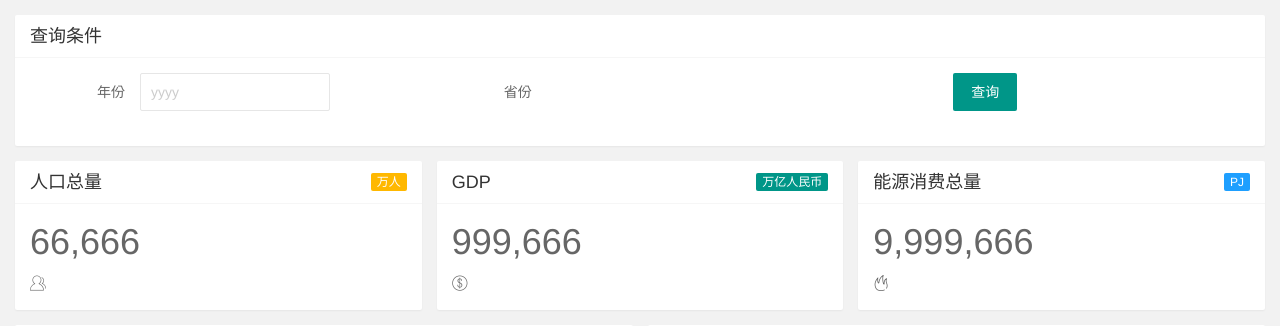
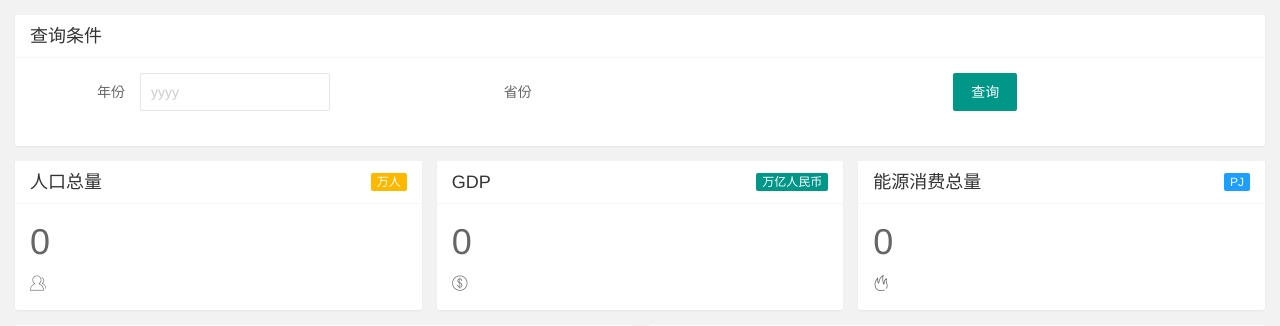
Before and after one commit to gzy1991/regionalEnergyResearch, a Django app: page /getIndexPage/index/baseData.html in a window 1280 px wide. Shown: the top 326 px of the page. Run offline with Django 3.2, Linux system fonts and the light colour scheme; some libraries are stand-ins or nearby versions.

Commit message:
基本数据页面： 优化

```diff
--- a/templates/index/baseData.html
+++ b/templates/index/baseData.html
@@ -68,7 +68,7 @@
                     <span class="layui-badge layui-bg-orange layuiadmin-badge">万人</span>
                 </div>
                 <div class="layui-card-body layuiadmin-card-list">
-                    <p class="layuiadmin-big-font" id="popNum">66,666</p>
+                    <p class="layuiadmin-big-font" id="popNum">0</p>
                     <i class="layui-inline layui-icon layui-icon-user"></i>
                 </div>
             </div>
@@ -80,7 +80,7 @@
                     <span class="layui-badge layui-bg-green layuiadmin-badge">万亿人民币</span>
                 </div>
                 <div class="layui-card-body layuiadmin-card-list">
-                    <p class="layuiadmin-big-font" id="gdpNum">999,666</p>
+                    <p class="layuiadmin-big-font" id="gdpNum">0</p>
                     <i class="layui-inline layui-icon layui-icon-dollar"></i>
                 </div>
             </div>
@@ -92,7 +92,7 @@
                     <span class="layui-badge layui-bg-blue layuiadmin-badge">PJ</span>
                 </div>
                 <div class="layui-card-body layuiadmin-card-list">
-                    <p class="layuiadmin-big-font" id="energyNum">9,999,666</p>
+                    <p class="layuiadmin-big-font" id="energyNum">0</p>
                     <i class="layui-inline layui-icon layui-icon-fire"></i>
                 </div>
             </div>
@@ -344,7 +344,8 @@
             elem: '#area-picker',
             change: function (res) {
                 curProvince=res.province;
-                initData(curProvince,curYear)
+                initData(curProvince,curYear);
+                initEcharts2(curYear,curProvince);/*初始化饼图*/
             }
         });
         /* 年份选择  laydate实例 */
@@ -357,16 +358,30 @@
             showBottom: false,
             // theme: '#18accc',
             change: function(value, date, endDate){ /*当日期变化时*/
-                if(initData(curProvince,value)){
+                var flag1 = pageData.echart1.year.indexOf(value)!=-1;//存在此年的数据
+                var flag2 = pageData.echart2.yearList.indexOf(parseInt(value))!=-1 ; //存在此年的数据
+                if( !flag1 && !flag2){
+                    layer.alert("无此年的数据");
+                    return false;
+                }
                 curYear=value;
                 $("#date-picker").val(curYear);
+                if(flag1){//存在此年的数据
+                    initData(curProvince,value);
+                }else{//不存在此年的数据
+                    $("#popNum").html("0")
+                    $("#gdpNum").html("0")
+                    $("#energyNum").html("0");
                 }
+                initEcharts2(curYear,curProvince);/*初始化饼图*/
             }
         });
 
         /* 监听查询按钮 */
         form.on('submit(component-form-demo1)', function (data) {
+            if(pageData.echart1.year.indexOf(curYear)!=-1){
                 initData(curProvince,curYear);
+            }
             initEcharts2(curYear,curProvince);
             return false;
         });
@@ -402,14 +417,11 @@
             }
             var proIndex=  parseInt(proInfo[0])-1;                /*省份index*/
             var yearIndex=  echartsData_1['year'].indexOf(year);  /*年份Index*/
-            if(yearIndex==-1) {
-                layer.alert("年份有误，此年无数据:<br> "+year+"年 "+province);
-                return false;
-            }
+            if(yearIndex>-1){
                 $("#popNum").html(echartsData_1['pop'][proIndex][yearIndex])
                 $("#gdpNum").html(echartsData_1['gdp'][proIndex][yearIndex])
                 $("#energyNum").html(echartsData_1['energy'][proIndex][yearIndex]);
-            initEcharts2(year,province);//重新初始化饼图
+            }
             return true;
         }
         initData(curProvince,curYear);//初始化数据
@@ -425,8 +437,8 @@
     *  selectProvince   省份
     * */
     var initEcharts2 = function(selectYear,selectProvince){
-        var  typeList = echartsData_2.typeList;     //小类型列表
-        var  yearList = echartsData_2.yearList;     //年份列表
+        var typeList = echartsData_2.typeList;     //小类型列表
+        var yearList = echartsData_2.yearList;     //年份列表
         var yearDataList = echartsData_2.yearDataList/*每个省分每年的数据*/
         var provinceList = echartsData_2.province/*省份信息*/
         var provinceIndex =  parseInt(parseFloat(provinceList[selectProvince]))/*所选择的省份的下标索引*/
@@ -435,7 +447,7 @@
         var pieNameList = [];/*echarts中饼图数据 扇区名称列表*/
         if(yearList.indexOf(parseInt(selectYear))==-1 || provinceIndex == -1){
             //如果年份不存在  或者省份不存在
-            return false;
+            //return false;
         }else{          //如果年份存在
             curYearData= yearDataList[selectYear];
             // var type = typeList[0];
@@ -453,6 +465,7 @@
                         value:curYearData[i][provinceIndex-1],    /*饼图中山区的值*/
                         name :typeList[i]                      /*饼图中山区的名字*/
                     })
+                }
             }
         }
         /*把最后一个数据加进去*/
@@ -513,7 +526,6 @@
             myChart2= echarts.init(elemDataView);
             myChart2.setOption(option, true);
             myChart2.resize();
-        }
     }
     /* 初始化echarts1 折线图 统计数据 - echarts*/
     var initEcharts = function(){
```
Lines whose indentation alone changed are shown as unchanged.
